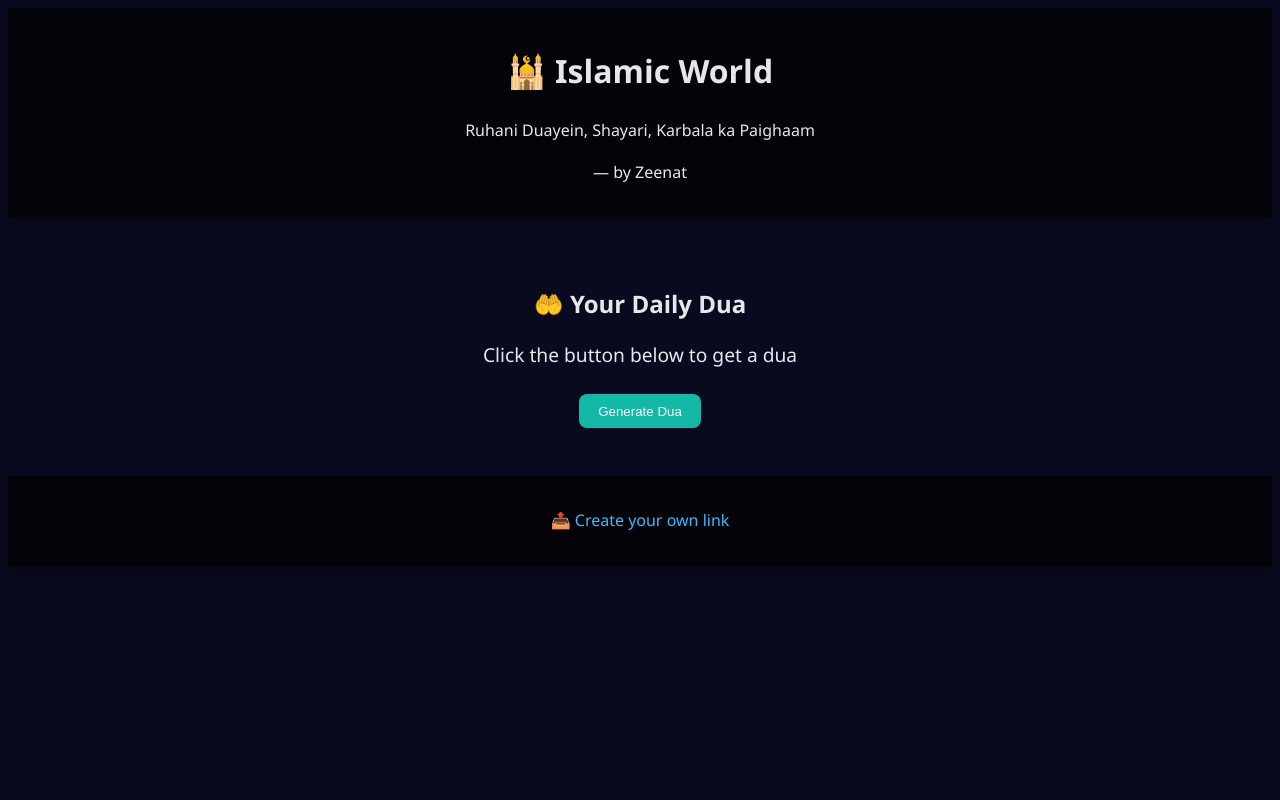
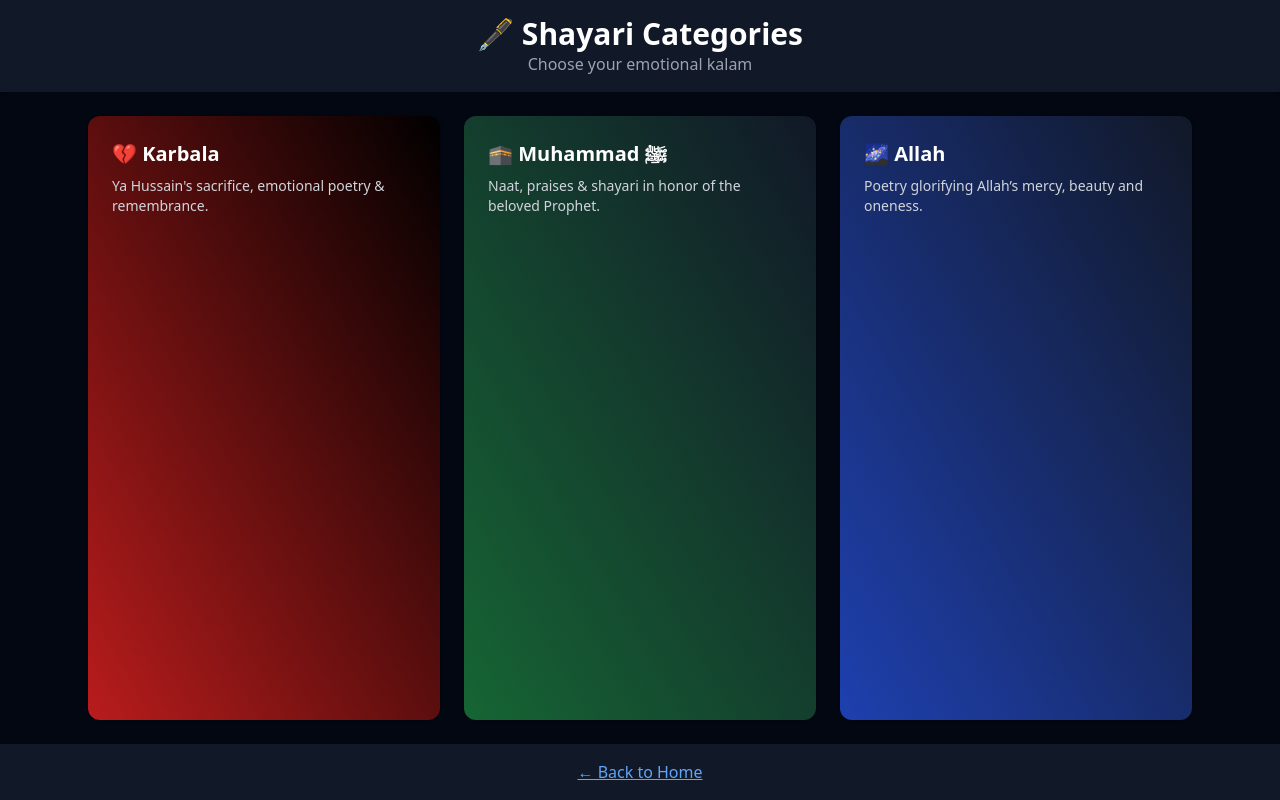
Before and after one commit to mis693/Islamic-duniya, a plain HTML site: page index.html in a window 1280 px wide. Drawn offline with nearby package versions, Linux system fonts and the light colour scheme; files that its build step writes are made by us from their sources.

Commit message:
Update index.html

```diff
--- a/index.html
+++ b/index.html
@@ -1,29 +1,37 @@
+<!-- islamic-world/shayari/index.html -->
 <!DOCTYPE html>
 <html lang="en">
 <head>
   <meta charset="UTF-8" />
   <meta name="viewport" content="width=device-width, initial-scale=1.0" />
-  <title>Islamic World - Ruhani Duayein</title>
-  <link rel="stylesheet" href="assets/css/style.css" />
-  <script src="assets/js/script.js" defer></script>
+  <title>Shayari Categories - Islamic World</title>
+  <script src="https://cdn.tailwindcss.com"></script>
 </head>
-<body>
-  <header>
-    <h1>🕌 Islamic World</h1>
-    <p>Ruhani Duayein, Shayari, Karbala ka Paighaam</p>
-    <p>— by Zeenat</p>
+<body class="bg-gray-950 text-white min-h-screen flex flex-col">
+
+  <header class="bg-gray-900 p-4 text-center shadow">
+    <h1 class="text-3xl font-bold">🖋️ Shayari Categories</h1>
+    <p class="text-gray-400">Choose your emotional kalam</p>
   </header>
 
-  <main style="text-align:center; padding:3rem;">
-    <h2 style="font-size: 1.5rem; margin-bottom: 1rem;">🤲 Your Daily Dua</h2>
-    <div id="generated-dua" style="margin-bottom: 1.5rem; font-size: 1.2rem;">
-      Click the button below to get a dua
-    </div>
-    <button onclick="generateDua()">Generate Dua</button>
+  <main class="flex-1 p-6 grid gap-6 md:grid-cols-3 sm:grid-cols-1 max-w-6xl mx-auto">
+    <a href="/shayari/karbala.html" class="bg-gradient-to-tr from-red-700 to-black p-6 rounded-xl shadow hover:scale-105 transform transition duration-300">
+      <h2 class="text-xl font-bold">💔 Karbala</h2>
+      <p class="text-sm text-gray-300 mt-2">Ya Hussain's sacrifice, emotional poetry & remembrance.</p>
+    </a>
+    <a href="/shayari/muhammad.html" class="bg-gradient-to-tr from-green-800 to-gray-900 p-6 rounded-xl shadow hover:scale-105 transform transition duration-300">
+      <h2 class="text-xl font-bold">🕋 Muhammad ﷺ</h2>
+      <p class="text-sm text-gray-300 mt-2">Naat, praises & shayari in honor of the beloved Prophet.</p>
+    </a>
+    <a href="/shayari/allah.html" class="bg-gradient-to-tr from-blue-800 to-gray-900 p-6 rounded-xl shadow hover:scale-105 transform transition duration-300">
+      <h2 class="text-xl font-bold">🌌 Allah</h2>
+      <p class="text-sm text-gray-300 mt-2">Poetry glorifying Allah’s mercy, beauty and oneness.</p>
+    </a>
   </main>
 
-  <footer>
-    <p><a href="share.html">📤 Create your own link</a></p>
+  <footer class="bg-gray-900 text-center p-4 mt-auto">
+    <a href="/index.html" class="text-blue-400 underline">← Back to Home</a>
   </footer>
+
 </body>
 </html>
```
